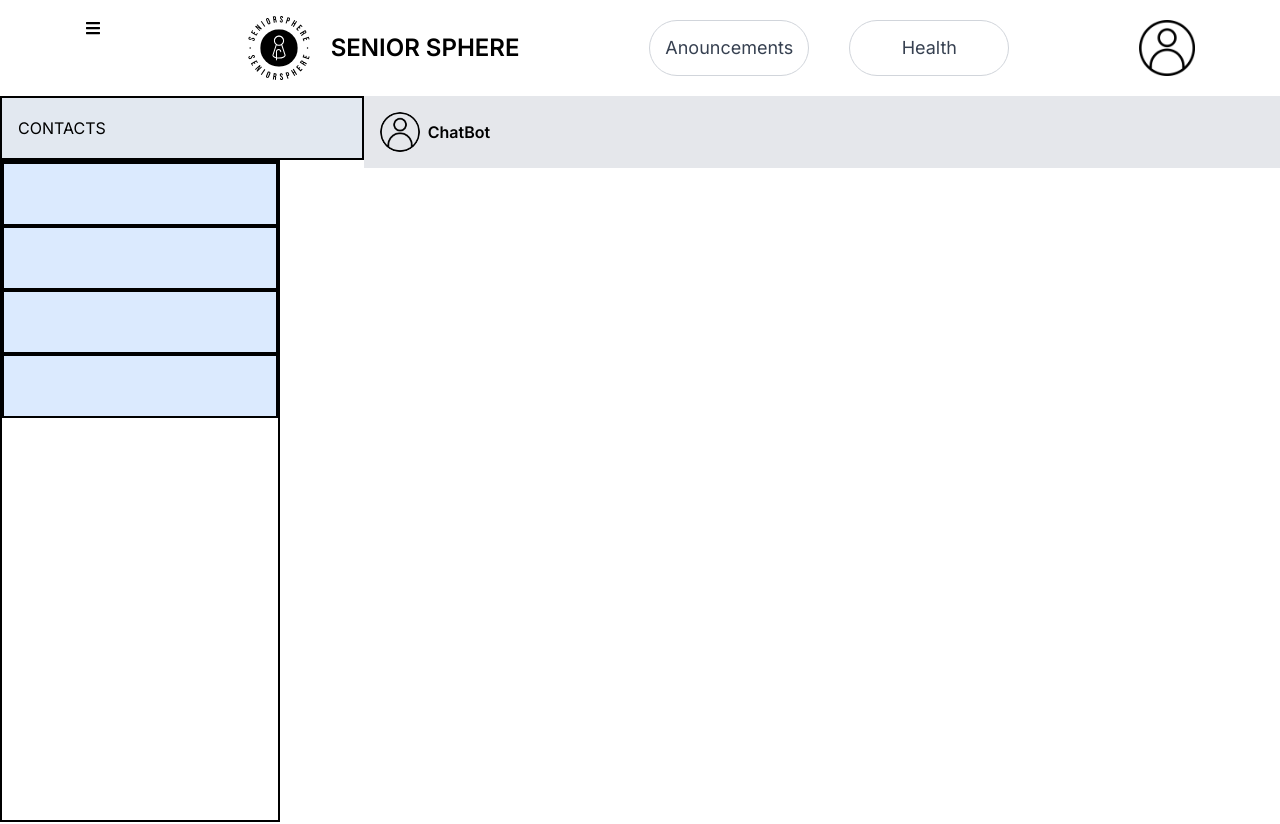
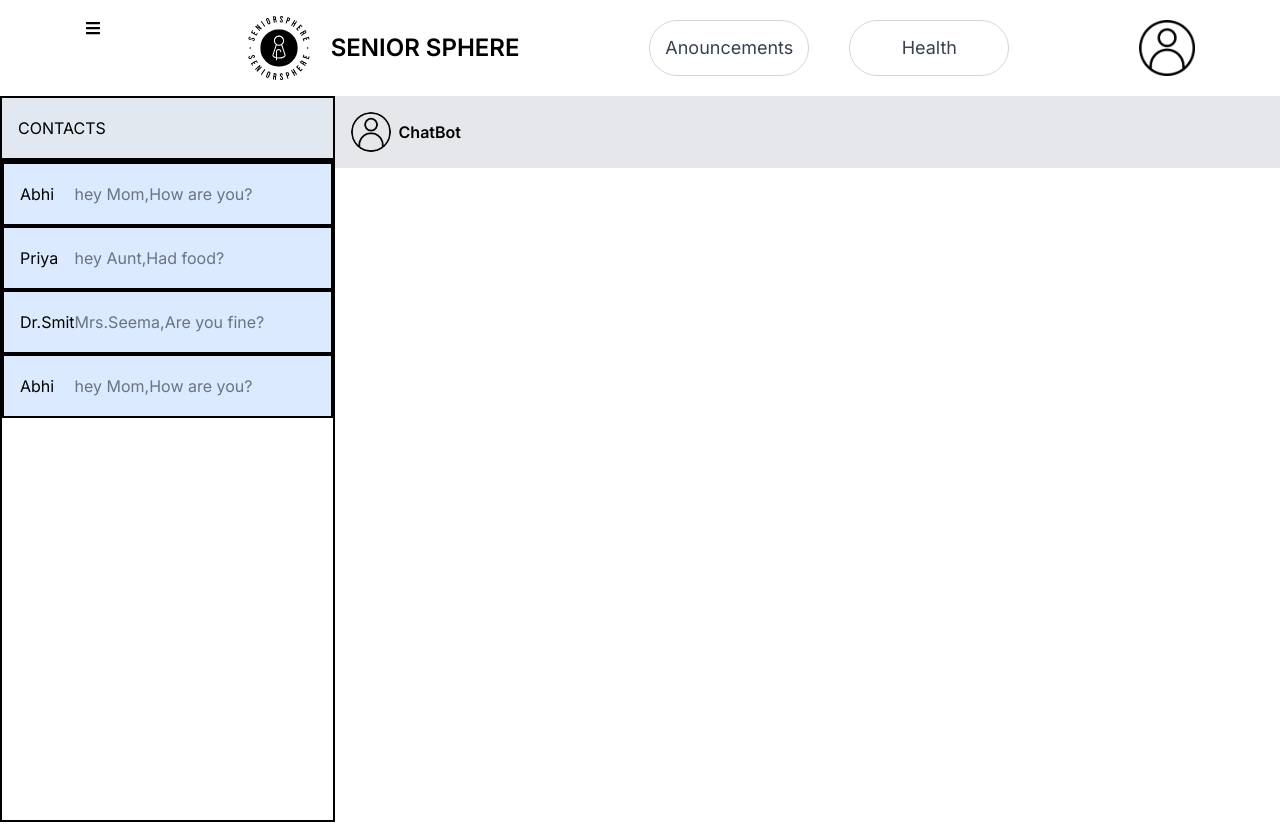
Before and after one commit to Rushikesh-24/SeniorSphere, a Next.js app in the folder Frontend/: page /Social in a window 1280 px wide. Shown: the top 824 px of the page. Built offline with nearby package versions, Linux system fonts and the light colour scheme.

Commit message:
fixed bugs

```diff
--- a/Frontend/app/Social/page.jsx
+++ b/Frontend/app/Social/page.jsx
@@ -9,38 +9,22 @@ const page = () => {
     <div className=' flex grid-cols-main h-screen w-screen max-h-screen '>
       <div>
         <ChatListHeader />
-        <div className='chat section'>
-         <div className='h-16 bg-blue-100 pr-64 flex px-4 py-3 justify-between items-center chat'>
-            <div className='cursor-pointer'>
-
-            </div>
-            <div className='flex gap-6'>
-
-            </div>
+        <div className='chat section flex flex-col'>
+         <div className='h-16 bg-blue-100  flex px-4 py-3 justify-between items-center chat gap-5'>
+         <h1 className=' '>Abhi</h1>
+                    <p className='text-gray-500 w-60'>hey Mom,How are you?</p>
          </div>
-         <div className='h-16 bg-blue-100 pr-64 flex px-4 py-3 justify-between items-center chat'>
-            <div className='cursor-pointer'>
-
-            </div>
-            <div className='flex gap-6'>
-
-            </div>
+         <div className='h-16 bg-blue-100 flex px-4 py-3 justify-between items-center chat'>
+         <h1 className=' '>Priya</h1>
+                    <p className='text-gray-500 w-60'>hey Aunt,Had food?</p>
          </div>
-         <div className='h-16 bg-blue-100 pr-64 flex px-4 py-3 justify-between items-center chat'>
-            <div className='cursor-pointer'>
-
-            </div>
-            <div className='flex gap-6'>
-
-            </div>
+         <div className='h-16 bg-blue-100  flex px-4 py-3 justify-between items-center chat'>
+         <h1 className=' '>Dr.Smit</h1>
+                    <p className='text-gray-500 w-60'>Mrs.Seema,Are you fine?</p>
          </div>
-         <div className='h-16 bg-blue-100 pr-64 flex px-4 py-3 justify-between items-center chat'>
-            <div className='cursor-pointer'>
-
-            </div>
-            <div className='flex gap-6'>
-
-            </div>
+         <div className='h-16 bg-blue-100   flex px-4 py-3 justify-between items-center chat flex-row flex-wrap'>
+                    <h1 className=' '>Abhi</h1>
+                    <p className='text-gray-500 w-60'>hey Mom,How are you?</p>
          </div>
 
 
--- a/Frontend/app/components/ChatListHeader.jsx
+++ b/Frontend/app/components/ChatListHeader.jsx
@@ -2,7 +2,7 @@ import React from 'react'
 
 const ChatListHeader = () => {
   return (
-    <div className='h-16 bg-slate-200 pr-64 flex px-4 py-3 justify-between items-center chat'>
+    <div className='h-16 bg-slate-200  flex px-4 py-3 justify-between items-center chat'>
 
          <div className='cursor-pointer'>
             <p>CONTACTS</p>
```
